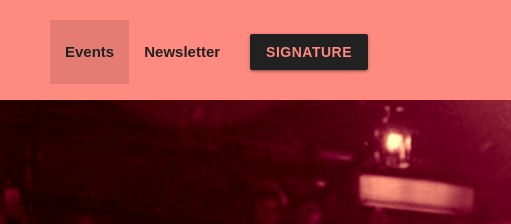
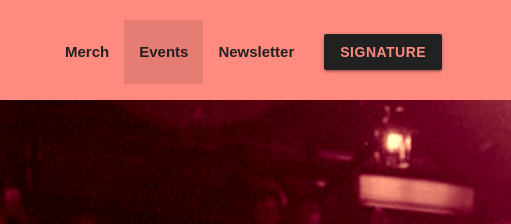
Before and after one commit to mjpatqui/CWD-Final-Project, a plain HTML site: page events.html in a window 1280 px wide. Shown: the top 224 px of the page, 0-511 px from the left. Drawn offline with nearby package versions, Linux system fonts and the light colour scheme.

Commit message:
added merch link

```diff
--- a/events.html
+++ b/events.html
@@ -26,6 +26,7 @@
                 <a href="index.html" class="brand-logo grey-text text-darken-4 center" style="margin-top: -35px;"><img width="250" src="images/mori_logo1.png" alt=""></a>
                 <a href="#" data-target="slide-out" class="sidenav-trigger left"><i class="material-icons grey-text text-darken-4">menu</i></a>
           <ul id="nav-mobile" class="left hide-on-med-and-down" style="margin-left: 50px; font-family:sans-serif; font-weight: bold;">
+            <li ><a href="merch.html" target="_blank" class="grey-text text-darken-4">Merch</a></li>
             <li class="active"><a href="events.html" class="grey-text text-darken-4">Events</a></li>
             <li class="modal-trigger" data-target="modal1"><a class="grey-text text-darken-4">Newsletter</a></li>
             <li><a href="https://music.apple.com/ph/album/signature-ep/1578631670" target="_blank" class="waveswaves-effect waves-light btn grey darken-4 red-text text-accent-1">Signature</a></li>
@@ -64,6 +65,7 @@
         <span class="red-text text-accent-1">Singer | Performer | Songwriter</span>
       </div>
     </li>
+      <li><a href="merch.html" target="_blank" class="grey-text text-darken-4"><i class="material-icons grey-text text-darken-4">local_mall</i>Merch</a></li>
       <li class="active"><a href="events.html" class="grey-text text-darken-4"><i class="material-icons grey-text text-darken-4">event</i>Events</a></li>
       <li class="modal-trigger" data-target="modal1"><a target="_blank" class="grey-text text-darken-4"><i class="material-icons grey-text text-darken-4">mail</i>Newsletter</a></li>
       <li><div class="container center"><span class="grey-text text-darken-4" style="font-weight: bold;">Stream &nbsp;</span><a href="https://music.apple.com/ph/album/signature-ep/1578631670" target="_blank" class="waveswaves-effect waves-light btn-flat grey darken-4 red-text text-accent-1" style="font-weight: bold;">Signature</a></li>
```
